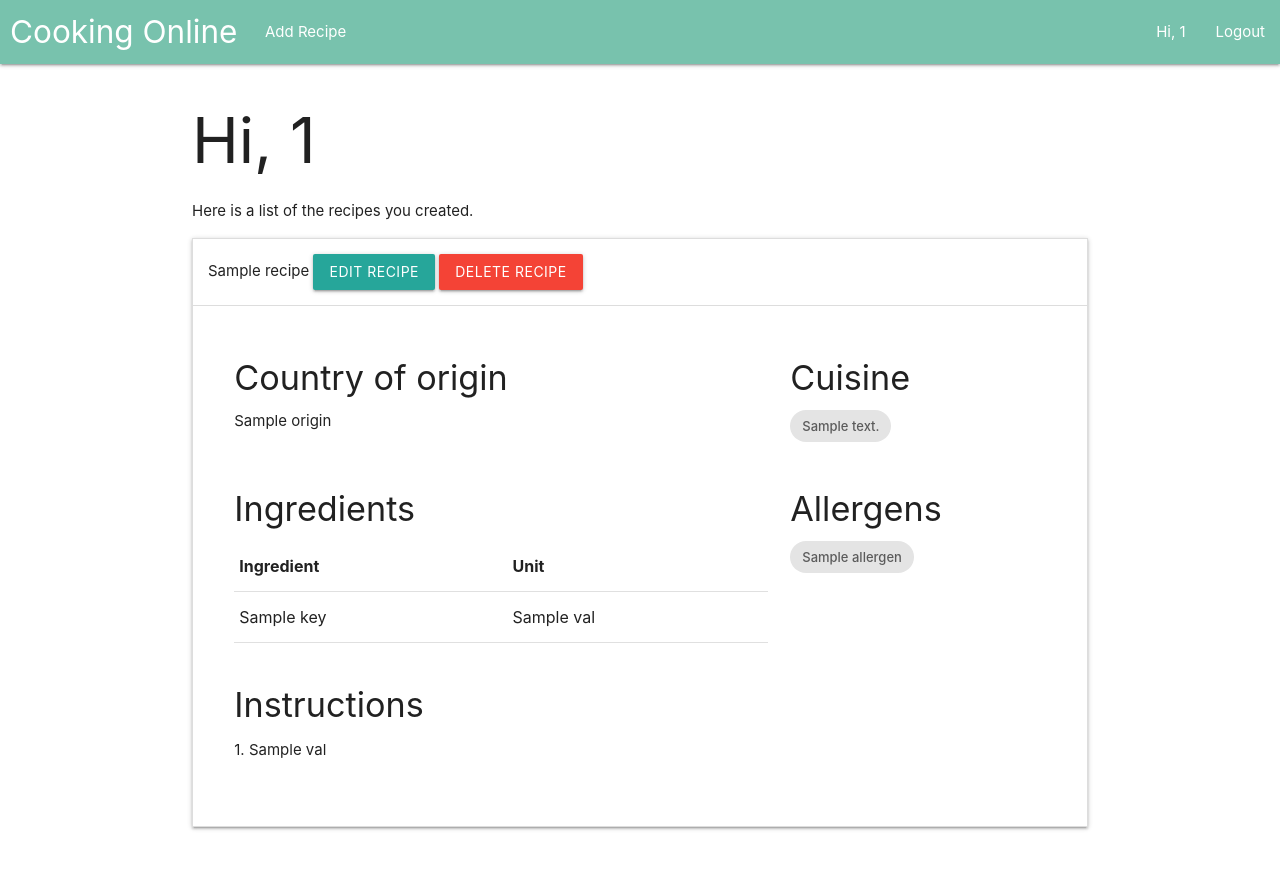
After one commit to Code-Institute-Submissions/DCD-MilestoneProject, a Flask app: page /user/1 in a window 1280 px wide, after a click that opens the changed part. The commit adds this page. Shown: the top 869 px of the page. Run offline with Flask 2, Linux system fonts and the light colour scheme; the visitor is signed in with stand-in values (Sample User, id 1); a database or web service that is not in the repository returns one stand-in record (values such as "Sample title"); some libraries are stand-ins or nearby versions.

Commit message:
Route for editing and deleteing recipe established

```diff
--- a/app.py
+++ b/app.py
@@ -104,8 +104,8 @@ def insert_recipe():
             instructions[key] = val
 
     author = "guest"
-    if 'user' in session:
-        author = session['user']
+    if 'username' in session:
+        author = session['username']
 
     # Reorganise all data into one dictionary before inserting into database
     data = {
@@ -128,6 +128,32 @@ def insert_recipe():
 def view_recipe(recipe_id):
     return render_template('view_recipe.html', recipe=mongo.db.recipes.find_one({"_id": ObjectId(recipe_id)}))
 
+@app.route('/edit_recipe/<recipe_id>')
+def edit_recipe(recipe_id):
+    recipe = mongo.db.recipes.find_one({"_id": ObjectId(recipe_id)})
+    if 'username' in session and session['username'] == recipe['author']: # Only allows users to update recipes they created.
+        return render_template('edit_recipe.html', recipe=recipe)
+
+    return redirect('/')
+
+@app.route('/delete_recipe/<recipe_id>')
+def delete_recipe(recipe_id):
+    recipe = mongo.db.recipes.find_one({"_id": ObjectId(recipe_id)})
+    if 'username' in session and session['username'] == recipe['author']:
+        mongo.db.recipes.remove({"_id": ObjectId(recipe_id)})
+        return redirect('/')
+
+    return "You are not allowed to delete this recipe."
+
+@app.route('/user/<user_name>')
+def user_page(user_name):
+    if 'username' in session:
+        pointer = mongo.db.recipes.find({"author": user_name })
+        recipes = [p for p in pointer]
+        return render_template('user_page.html', recipes=recipes)
+
+    return redirect('/')
+
 if __name__ == '__main__':
     if __name__ == '__main__':
         # app.run(host=os.environ.get('IP'), port=int(os.environ.get('PORT')), debug=True, threaded=True)
--- a/static/css/style.css
+++ b/static/css/style.css
@@ -14,6 +14,10 @@ nav .brand-logo {
 	font-size: 50%;
 }
 
+.collapsible-header {
+	display: block;
+}
+
 /* To override styling in materializecss */
 @media only screen and (max-width: 992px) {
     nav .brand-logo {
--- a/static/js/main.js
+++ b/static/js/main.js
@@ -74,4 +74,6 @@ $(document).ready(function() {
 
     });
 
+    $('.collapsible').collapsible();
+    $('.modal').modal();
 });
--- a/templates/add_recipe.html
+++ b/templates/add_recipe.html
@@ -63,8 +63,8 @@
             <div class="row">
                 <div class="input-field col s12">
                     <i class="material-icons prefix show-on-medium-and-up">person</i> {% if 'username' not in session %}
-                    <input disabled value="guest" name="author" id="author" type="text" class="validate"> {% else %}
-                    <input disabled value="{{ session['username'] }}" name="author" id="author" type="text" class="validate"> {% endif %}
+                    <input disabled value="guest" name="author" id="author" type="text"> {% else %}
+                    <input disabled value="{{ session['username'] }}" name="author" id="author" type="text"> {% endif %}
                     <label for="author">By</label>
                 </div>
             </div>
--- a/templates/base.html
+++ b/templates/base.html
@@ -23,10 +23,10 @@
 
             <ul class="right hide-on-med-and-down">
                 {% if 'username' not in session %}
-                <li><a href="{{ url_for('login')}}">Login</a></li>
-                <li><a href="{{ url_for('register')}}">Register</a></li>
+                <li><a href="{{ url_for('login') }}">Login</a></li>
+                <li><a href="{{ url_for('register') }}">Register</a></li>
                 {% else %}
-                <li><a href='#'>Hi, {{ session['username'] }}</a></li>
+                <li><a href="{{ url_for('user_page', user_name=session['username']) }}">Hi, {{ session['username'] }}</a></li>
                 <li><a href="{{ url_for('logout') }}">Logout</a></li>
                 {% endif %}
             </ul>
--- /dev/null
+++ b/templates/edit_recipe.html
@@ -0,0 +1,5 @@
+{% extends 'base.html' %} {% block content %}
+
+This is the edit page for recipe {{ recipe.recipe_name }}
+
+{% endblock %}
--- /dev/null
+++ b/templates/user_page.html
@@ -0,0 +1,75 @@
+{% extends 'base.html' %} {% block content %}
+<div class="container">
+    <h1>Hi, {{ session['username'] }}</h1>
+    <p>Here is a list of the recipes you created.</p>
+    <ul class="collapsible">
+        {% for r in recipes %}
+        <li>
+            <div class="collapsible-header">
+                {{ r.recipe_name }}
+                <a href="{{ url_for('edit_recipe', recipe_id=r._id) }}" class="btn waves-effect waves-light">Edit Recipe</a>
+                <button data-model="{{ r._id }}" class="btn waves-effect waves-light red modal-trigger">Delete Recipe</button>
+            </div>
+            <div class="collapsible-body">
+                <div class="row">
+                    <div class="col s12 m8">
+                        <h4>Country of origin</h4> {{ r.origin }}
+                    </div>
+                    <div class="col s12 m4">
+                        <h4>Cuisine</h4> {% for c in r.cuisine %}
+                        <div class="chip">{{ c }}</div>
+                        {% endfor %}
+                    </div>
+                </div>
+                <div class="row">
+                    <div class="col s12 m8">
+                        <h4>Ingredients</h4>
+                        <table>
+                            <thead>
+                                <tr>
+                                    <th>Ingredient</th>
+                                    <th>Unit</th>
+                                </tr>
+                            </thead>
+                            <tbody>
+                                {% for key, val in r.ingredients.items() %}
+                                <tr>
+                                    <td>{{ key }}</td>
+                                    <td>{{ val }}</td>
+                                </tr>
+                                {% endfor %}
+                            </tbody>
+                        </table>
+                    </div>
+                    <div class="col s12 m4">
+                        <h4>Allergens</h4> {% for a in r.allergens %}
+                        <div class="chip">{{ a }}</div>
+                        {% endfor %}
+                    </div>
+                </div>
+                <div class="row">
+                    <div class="col s12">
+                        <h4>Instructions</h4> {% for key, val in r.instructions.items() %}
+                        <p>{{ loop.index }}. {{ val }}</p>
+                        {% endfor %}
+                    </div>
+                </div>
+            </div>
+        </li>
+        {% endfor %}
+    </ul>
+
+    {% for r in recipes %}
+    <div class="modal" id="{{ r._id }}">
+        <div class="modal-content">
+            <p>You are about to delete the following recipe:</p>
+            <p>{{ r.recipe_name }}</p>
+            <p>Are you sure?</p>
+        </div>
+        <div class="modal-footer">
+            <a href="#" class="waves-effect waves-light btn">Yes</a>
+        </div>
+    </div>
+    {% endfor %}
+</div>
+{% endblock %}
--- a/templates/view_recipe.html
+++ b/templates/view_recipe.html
@@ -45,5 +45,8 @@
     		{% endfor %}
     	</div>
     </div>
+    <div class="row">
+
+    </div>
 </div>
 {% endblock %}
```
